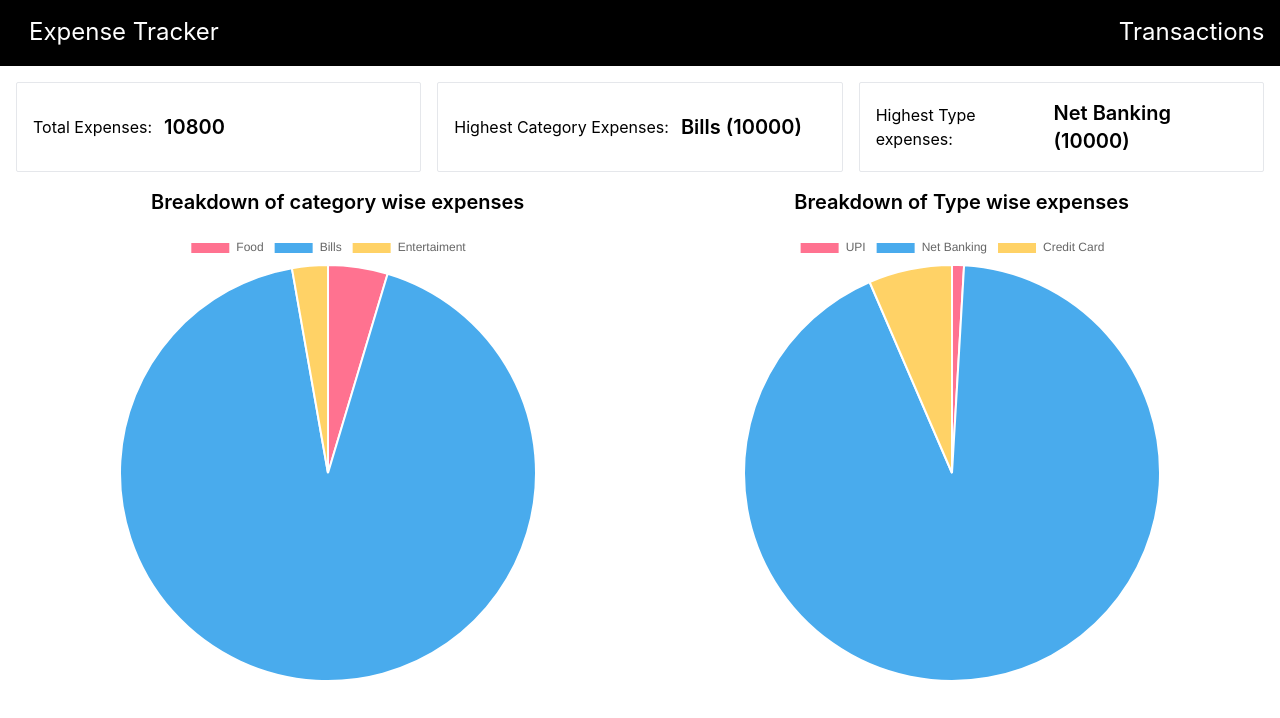
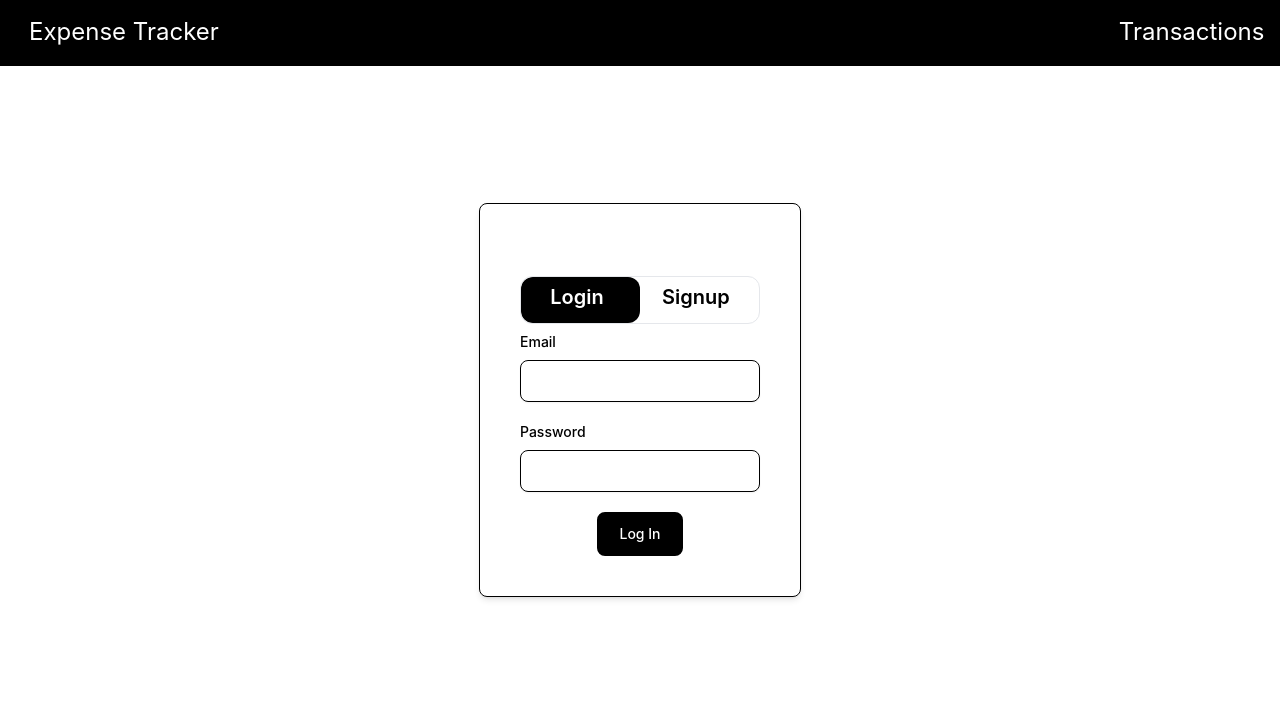
Before and after one commit to NeonHalo17/expense-tracker, a React (Create React App) app: page / in a window 1280 px wide. Shown: the top 718 px of the page. Built offline with nearby package versions, Linux system fonts and the light colour scheme.

Commit message:
login page added

```diff
--- a/src/components/Layout.js
+++ b/src/components/Layout.js
@@ -8,12 +8,12 @@ function Layout () {
                 <div className="mx-4">
                     <ul className="list-none flex pb-2">
                         <li className ="mt-2 ml-[5px] text-2xl ">
-                            <Link to="/">
+                            <Link to="/DashBoard">
                                 <img className="object-contain h-[50px] w-[50px]"src={logo}/>
                             </Link>
                         </li>
                         <li className="ml-2 text-2xl flex-shrink-0 mt-4 hover:text-gray-300">
-                            <Link to="/">Expense Tracker</Link>
+                            <Link to="/DashBoard">Expense Tracker</Link>
                         </li>
                         <li className ="mt-4 ml-[900px] text-2xl hover:text-gray-300">
                             <Link to="/Transactions">Transactions</Link>
--- /dev/null
+++ b/src/components/Login.js
@@ -0,0 +1,59 @@
+import { useState } from 'react';
+
+function Login() {
+
+    const [action,setAction] = useState("login");
+
+    return (
+        <div className="fixed inset-0 flex justify-center items-center">
+            <div className="bg-white p-10 border-black border-[0.75px] flex flex-col gap-5 rounded-lg shadow-md">
+                <div>
+                    <div className="relative flex h-12 w-full overflow-hidden my-8 mb-2 justify-between border border-lightgrey left-0 z-0 rounded-xl">
+                        <input className="hidden peer/signup" type="radio" name="slide" id="login" defaultChecked />
+                        <input className="hidden peer/login" type="radio" name="slide" id="signup" />
+                        <label htmlFor="login" className="mx-auto mt-[6px] text-xl font-semibold slide login cursor-pointer z-10 ">Login</label>
+                        <label htmlFor="signup" className="mx-auto mt-[6px] text-xl font-semibold slide signup cursor-pointer z-10 ">Signup</label>
+                        <div className="slider-tab absolute h-full w-1/2 left-0 z-0 rounded-xl gradient-bg transition-all ease-custom"></div>
+                    </div>
+                    {action === "login" && <form action="#" className="peer-checked/login:block">
+                        <pre></pre>
+                        <div className="mb-5">
+                            <label htmlFor="email" className="block mb-2 text-sm font-medium text-black">Email</label>
+                            <input type="email" className="shadow-sm border-[1px] border-black text-gray-900 text-sm rounded-lg block w-full p-2.5"/>
+                        </div>
+                        <div className="mb-5">
+                            <label htmlFor="password" className="block mb-2 text-sm font-medium text-black">Password</label>
+                            <input type="text" className="shadow-sm border-[1px] border-black text-gray-900 text-sm rounded-lg block w-full p-2.5"/>
+                        </div>
+                        <button className="block m-auto text-white bg-black hover:bg-white hover:text-black border-solid border-2 transition duration-300 border-black font-medium rounded-lg text-sm px-5 py-2.5 text-center">Log In</button>
+                    </form>}
+                    {action === "signup" && <form action="#" className="peer-checked/signup:block max-w-sm mx-auto w-[24rem]">
+                        <div className="mb-5">
+                            <label htmlFor="firstName" className="block mb-2 text-sm font-medium text-black">First Name</label>
+                            <input type="text" className="shadow-sm border-[1px] border-black text-gray-900 text-sm rounded-lg block w-full p-2.5"/>
+                        </div>
+                        <div className="mb-5">
+                            <label htmlFor="lastName" className="block mb-2 text-sm font-medium text-black">Last Name</label>
+                            <input type="text" className="shadow-sm border-[1px] border-black text-gray-900 text-sm rounded-lg block w-full p-2.5"/>
+                        </div>
+                        <div className="mb-5">
+                            <label htmlFor="email" className="block mb-2 text-sm font-medium text-black">Email</label>
+                            <input type="email" className="shadow-sm border-[1px] border-black text-gray-900 text-sm rounded-lg block w-full p-2.5"/>
+                        </div>
+                        <div className="mb-5">
+                            <label htmlFor="number" className="block mb-2 text-sm font-medium text-black">Phone Number</label>
+                            <input type="number" className="shadow-sm border-[1px] border-black text-gray-900 text-sm rounded-lg block w-full p-2.5"/>
+                        </div>
+                        <div className="mb-5">
+                            <label htmlFor="password" className="block mb-2 text-sm font-medium text-black">Set Password</label>
+                            <input type="text" className="shadow-sm border-[1px] border-black text-gray-900 text-sm rounded-lg block w-full p-2.5"/>
+                        </div>
+                        <button className="block m-auto text-white bg-black hover:bg-white hover:text-black border-solid border-2 transition duration-300 border-black font-medium rounded-lg text-sm px-5 py-2.5 text-center">Sign Up</button>
+                    </form>}
+                </div>
+            </div>
+        </div>
+    )
+}
+
+export default Login;
--- a/src/components/NavbarTop.js
+++ b/src/components/NavbarTop.js
@@ -4,13 +4,15 @@ import DashBoard from "./DashBoard";
 import Profile from "./Profile";
 import Transactions from "./Transactions";
 import Calendar from "./Calendar";
+import Login from "./Login";
 function NavbarTop() {
     return (
       <>
         <BrowserRouter>
           <Routes>
             <Route path="/" element={<Layout/>}>
-              <Route index element = {<DashBoard />}/>
+              <Route index element = {<Login />}/>
+              <Route path="DashBoard" element = {<DashBoard />}/>
               <Route path="Transactions" element = {<Transactions/>}/>
               <Route path="Calendar" element = {<Calendar/>}/>
               <Route path="Profile" element = {<Profile/>}/>
--- a/src/index.css
+++ b/src/index.css
@@ -15,3 +15,35 @@ code {
   font-family: source-code-pro, Menlo, Monaco, Consolas, 'Courier New',
     monospace;
 }
+
+.gradient-bg {
+  background: black;
+}
+.ease-custom {
+  transition-timing-function: cubic-bezier(0.68, -0.55, 0.265, 1.55);
+  transition-duration: 0.6s;
+}
+
+#signup:checked ~ .slider-tab {
+  left: 50%;
+}
+#signup:checked ~ label.signup {
+  color: #fff;
+  cursor: default;
+  user-select: none;
+}
+#signup:checked ~ label.login {
+  color: #000;
+}
+
+#login:checked ~ .slider-tab {
+  left: 0;
+}
+#login:checked ~ label.signup{
+  color: #000;
+}
+#login:checked ~ label.login{
+  color: #fff;
+  cursor: default;
+  user-select: none;
+}
```
